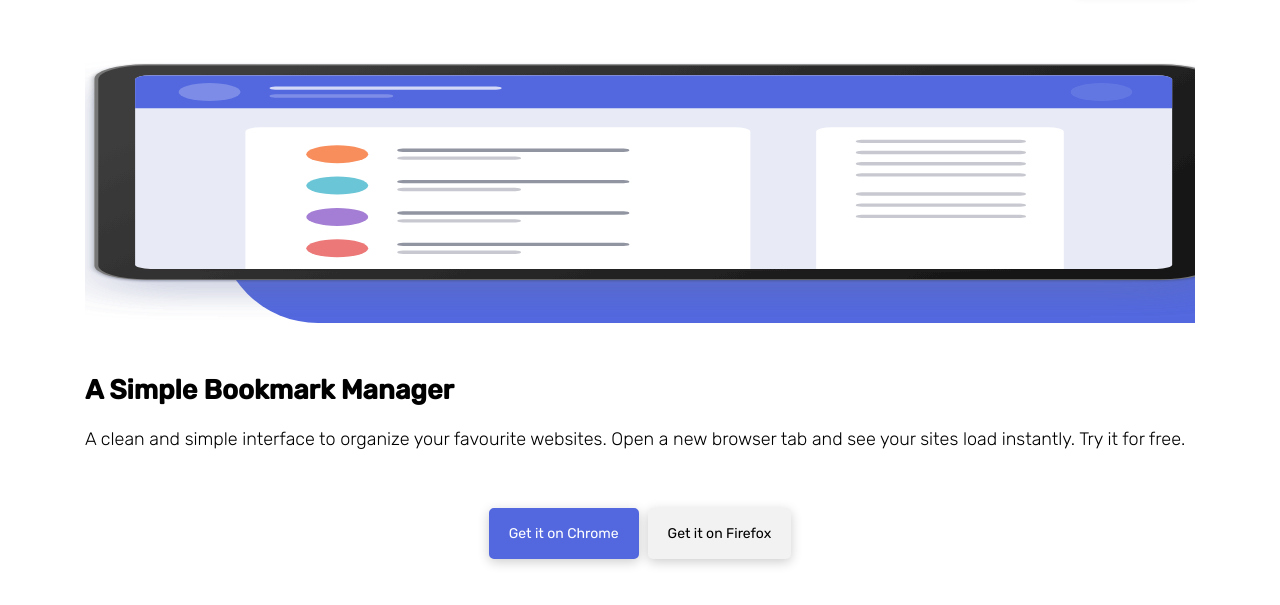
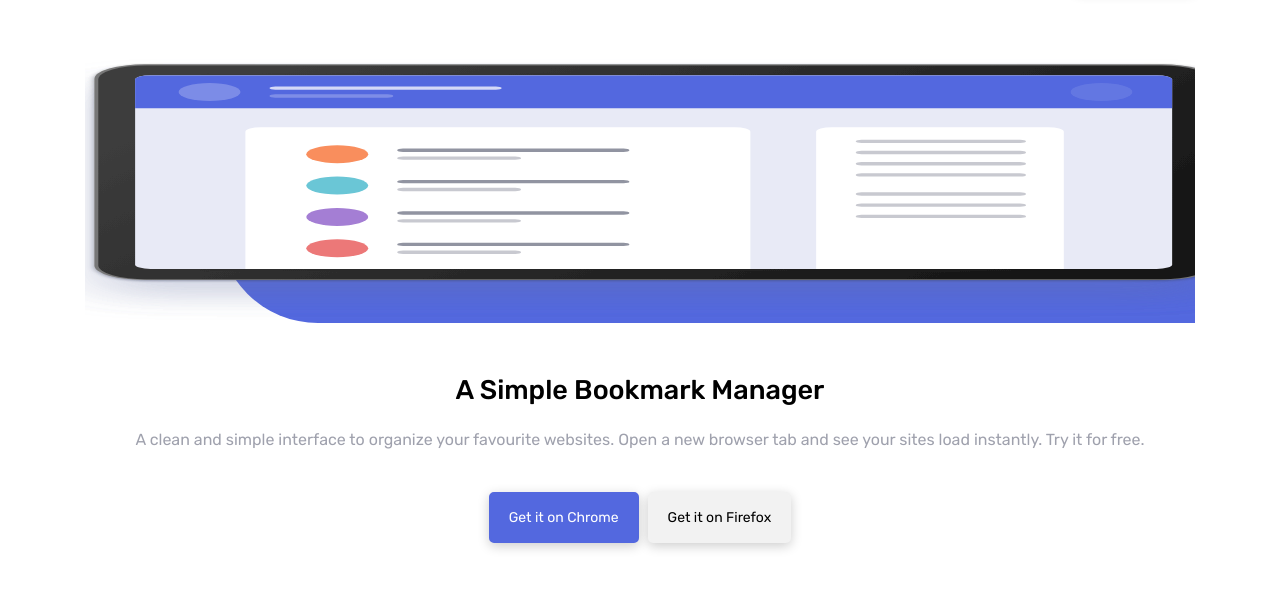
Before and after one commit to myers32/Bookmark-landing-page, a website: page index.html in a window 1280 px wide. Shown: the part 95-700 px from the top of the page. Drawn offline with nearby package versions, Linux system fonts and the light colour scheme; files that its build step writes are made by us from their sources.

Commit message:
styles for paragraph typography added

```diff
--- a/app/scss/globals/typography.scss
+++ b/app/scss/globals/typography.scss
@@ -5,6 +5,8 @@
 h3 {
   margin-top: 0;
   line-height: 1.1;
+  font-weight: 500;
+  text-align: center;
 }
 
 a,
@@ -12,3 +14,12 @@
 a:active {
   text-decoration: none;
 }
+
+p {
+  color: var(--grayishblue);
+  text-align: center;
+  font-weight: 400;
+  font-size: u.rem(16);
+  line-height: 1.5;
+  margin: 0;
+}
```
